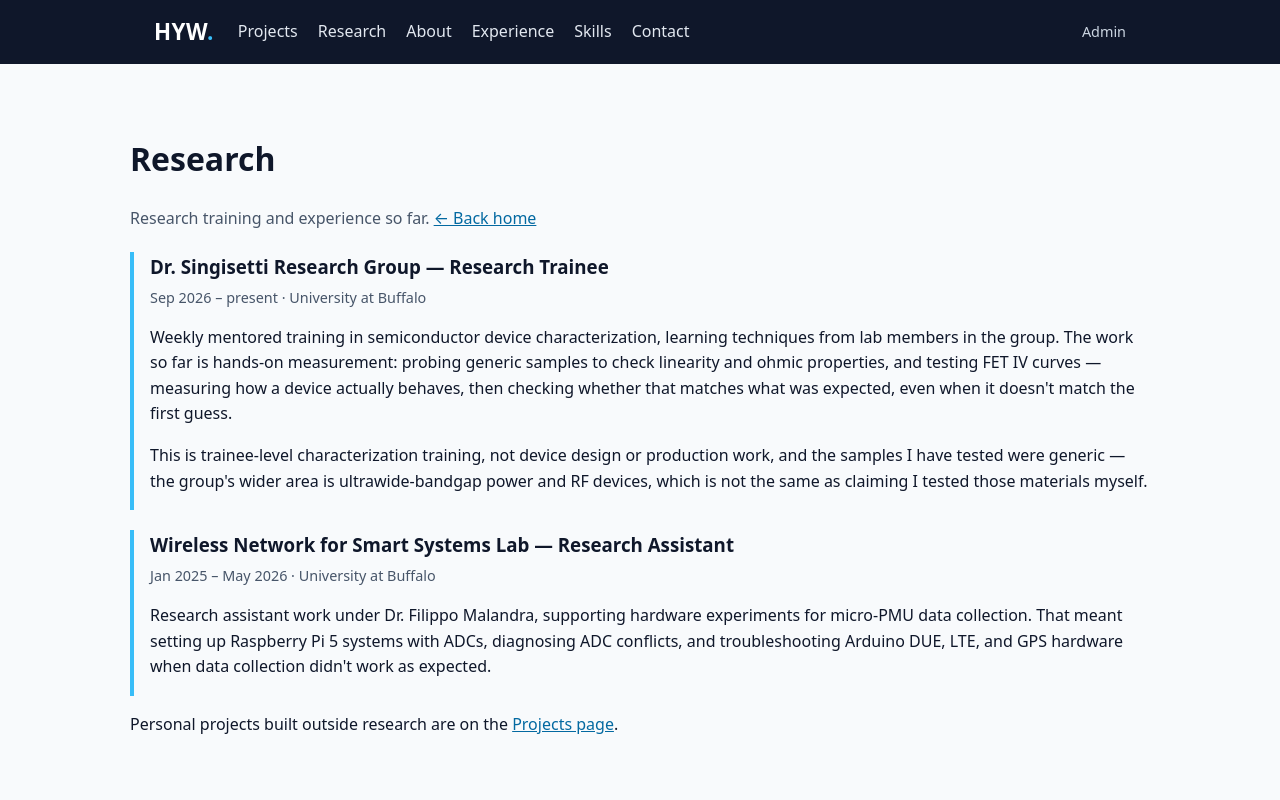
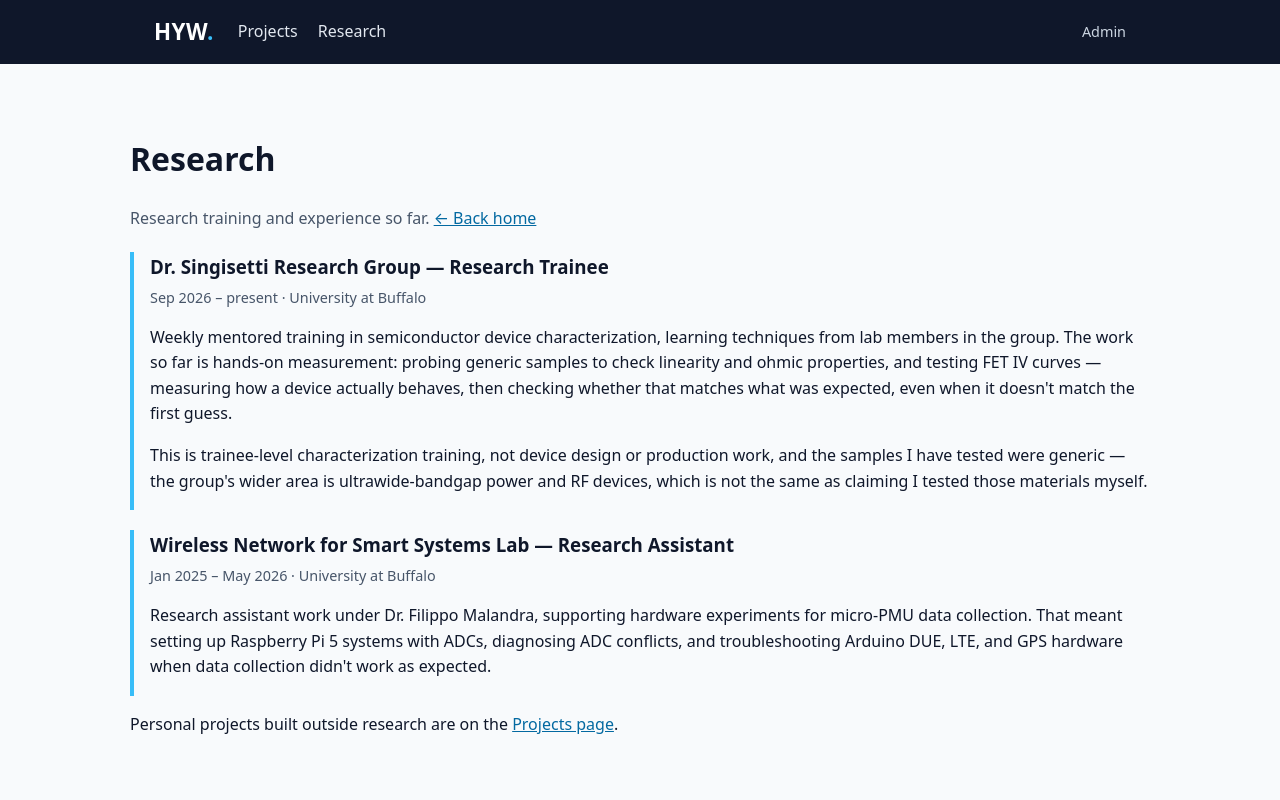
Before and after one commit to HingYipWu/portfolio-site, a website: page research.html in a window 1280 px wide. Shown: the top 800 px of the page. Drawn offline with Linux system fonts and the light colour scheme.

Commit message:
Remove About, Experience, Skills, Contact tabs from nav, keep Projects and Research

```diff
--- a/research.html
+++ b/research.html
@@ -14,10 +14,6 @@
     <nav class="main-nav" aria-label="Main">
       <a href="/projects.html">Projects</a>
       <a href="/research.html">Research</a>
-      <a href="/#about">About</a>
-      <a href="/#experience">Experience</a>
-      <a href="/#skills">Skills</a>
-      <a href="/#contact">Contact</a>
     </nav>
     <a class="admin-link" href="/admin.html">Admin</a>
   </div>
```
Also changed, not shown: admin.html (+1 -1 lines), index.html (+0 -4 lines), projects.html (+0 -4 lines).
